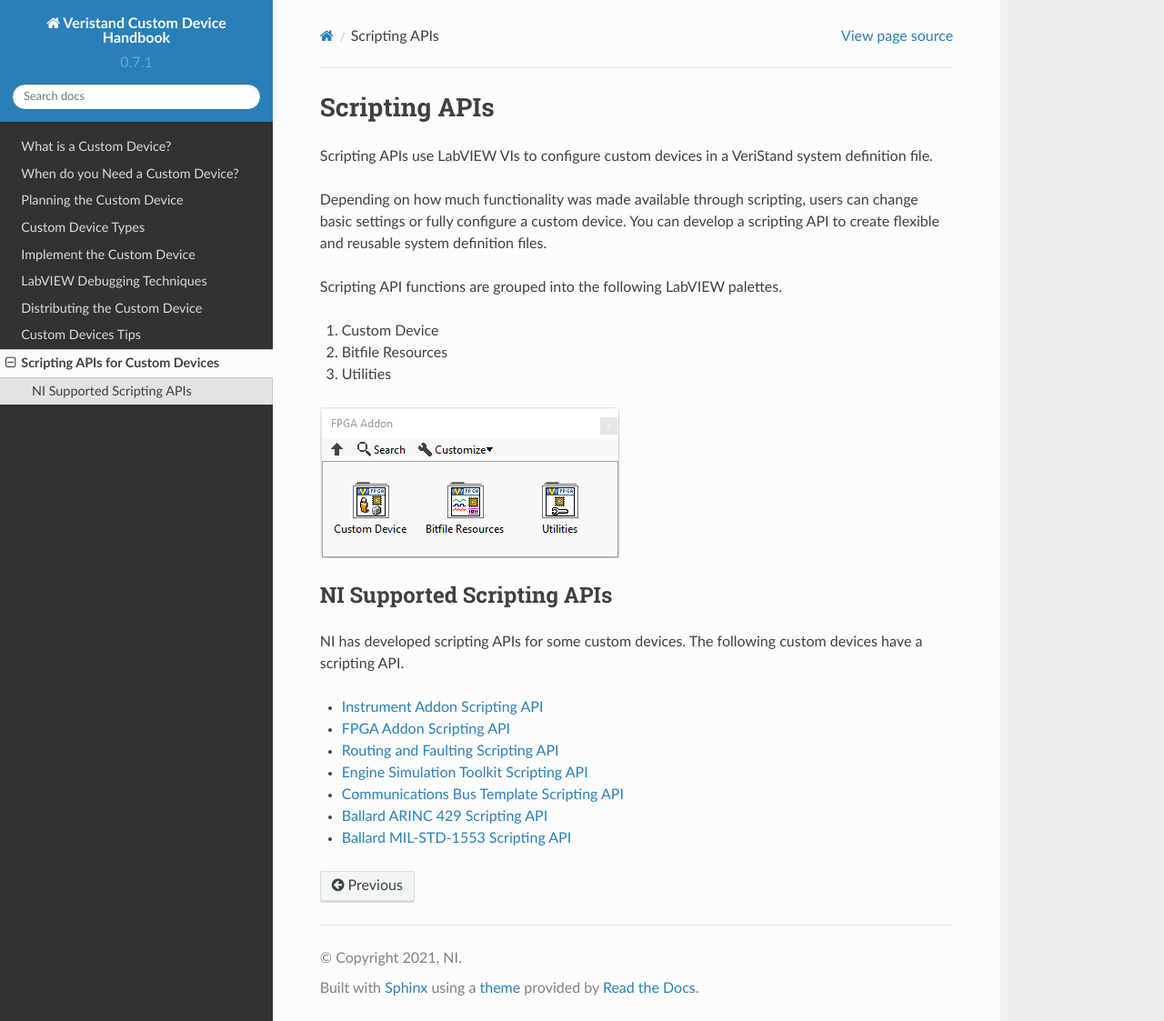
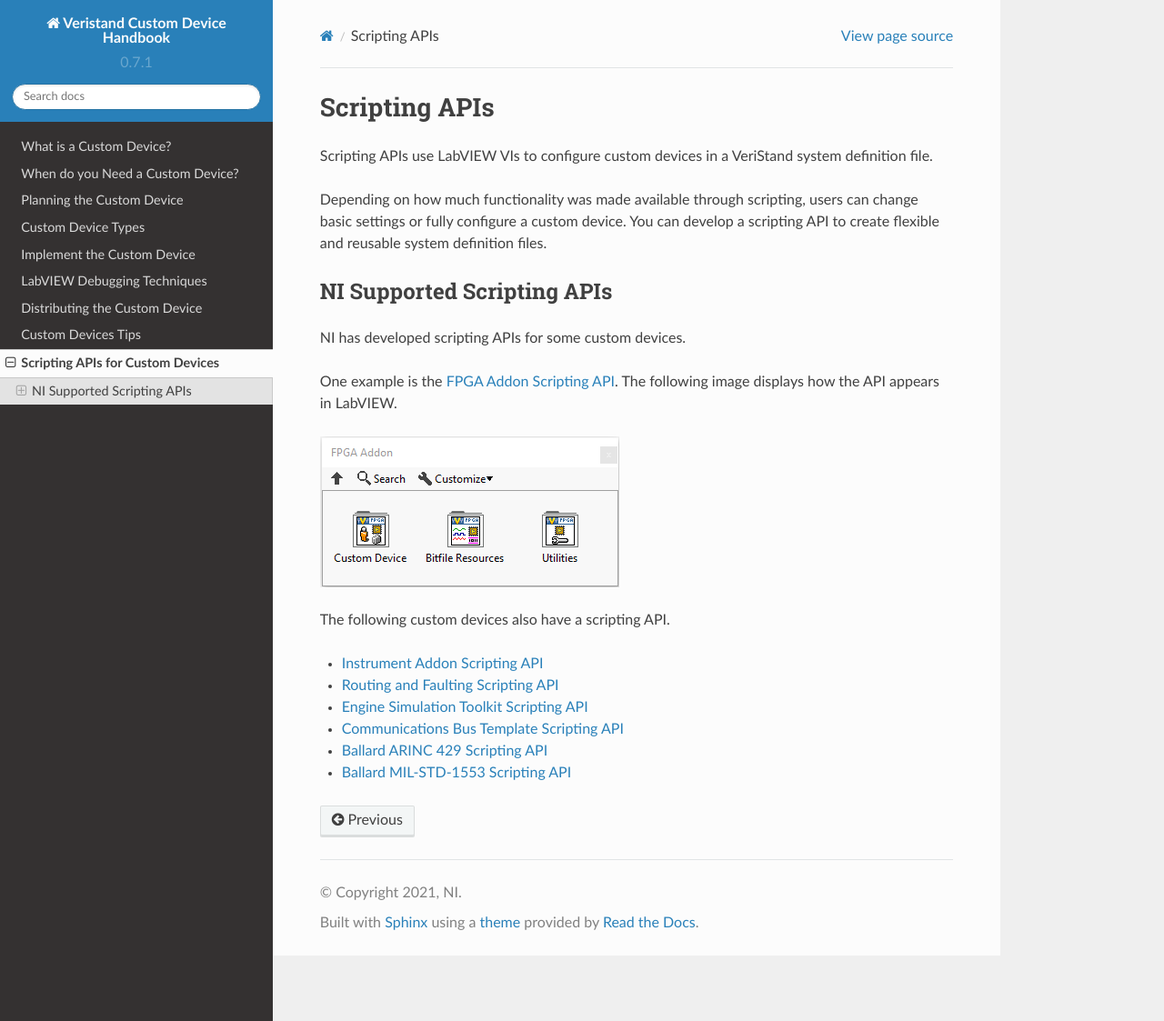
Before and after one commit to ni/niveristand-custom-device-handbook, a Sphinx documentation site: the page built from docs/Scripting_API.md, in a window 1280 px wide and 1123 px high. Shown: the whole window at 91% size. Built offline with Sphinx 7.4.7 and the Read the Docs theme 2.0.0, drawn with Linux system fonts in a browser that asks for light colours; pages that are not in the unit, such as notebooks, are missing from menus.

Commit message:
Update 10
Integrating feedback for 'Types' and 'Scripting API' topics.

```diff
--- a/docs/Scripting_API.md
+++ b/docs/Scripting_API.md
@@ -4,21 +4,19 @@
 
 Depending on how much functionality was made available through scripting, users can change basic settings or fully configure a custom device. You can develop a scripting API to create flexible and reusable system definition files.
 
-Scripting API functions are grouped into the following LabVIEW palettes.
-1. Custom Device
-1. Bitfile Resources
-1. Utilities
+## NI Supported Scripting APIs
+
+NI has developed scripting APIs for some custom devices.
+
+One example is the [FPGA Addon Scripting API](https://github.com/ni/niveristand-fpga-addon-custom-device/blob/main/Source/Quick%20Start%20Documentation/FPGA%20Addon%20Quick%20Start%20Guide.md#scripting-api). The following image displays how the API appears in LabVIEW.
 
 ![](images/main_palette.png)
 
-## NI Supported Scripting APIs
+The following custom devices also have a scripting API.
 
-NI has developed scripting APIs for some custom devices. The following custom devices have a scripting API.
-
-* [Instrument Addon Scripting API](https://github.com/ni/niveristand-fpga-addon-custom-device/blob/main/Source/Quick%20Start%20Documentation/FPGA%20Addon%20Quick%20Start%20Guide.md#scripting-api)<br />
-* [FPGA Addon Scripting API](https://github.com/ni/niveristand-fpga-addon-custom-device/blob/main/Source/Quick%20Start%20Documentation/FPGA%20Addon%20Quick%20Start%20Guide.md#scripting-api)<br />
-* [Routing and Faulting Scripting API](https://github.com/ni/niveristand-fpga-addon-custom-device/blob/main/Source/Quick%20Start%20Documentation/FPGA%20Addon%20Quick%20Start%20Guide.md#scripting-api)<br />
-* [Engine Simulation Toolkit Scripting API](https://github.com/ni/niveristand-engine-simulation-toolkit-custom-device/tree/main/Source/Scripting%20API)<br />
-* [Communications Bus Template Scripting API](https://github.com/ni/niveristand-communications-bus-template/tree/main/Source/Custom%20Device%20Support/Scripting)<br />
-* [Ballard ARINC 429 Scripting API](https://github.com/ni/niveristand-ballard-arinc429-custom-device/blob/main/Docs/User%20Guide/User%20Guide.md#scripting-the-custom-device-configuration)<br />
-* [Ballard MIL-STD-1553 Scripting API](https://github.com/ni/niveristand-ballard-milStd1553-custom-device/tree/main/Source/Scripting%20Examples)<br />
+* [Instrument Addon Scripting API](https://github.com/ni/niveristand-fpga-addon-custom-device/blob/main/Source/Quick%20Start%20Documentation/FPGA%20Addon%20Quick%20Start%20Guide.md#scripting-api)
+* [Routing and Faulting Scripting API](https://github.com/ni/niveristand-fpga-addon-custom-device/blob/main/Source/Quick%20Start%20Documentation/FPGA%20Addon%20Quick%20Start%20Guide.md#scripting-api)
+* [Engine Simulation Toolkit Scripting API](https://github.com/ni/niveristand-engine-simulation-toolkit-custom-device/tree/main/Source/Scripting%20API)
+* [Communications Bus Template Scripting API](https://github.com/ni/niveristand-communications-bus-template/tree/main/Source/Custom%20Device%20Support/Scripting)
+* [Ballard ARINC 429 Scripting API](https://github.com/ni/niveristand-ballard-arinc429-custom-device/blob/main/Docs/User%20Guide/User%20Guide.md#scripting-the-custom-device-configuration)
+* [Ballard MIL-STD-1553 Scripting API](https://github.com/ni/niveristand-ballard-milStd1553-custom-device/tree/main/Source/Scripting%20Examples)
```
Also changed, not shown: docs/Custom_Device_Types.md (+5 -5 lines).
